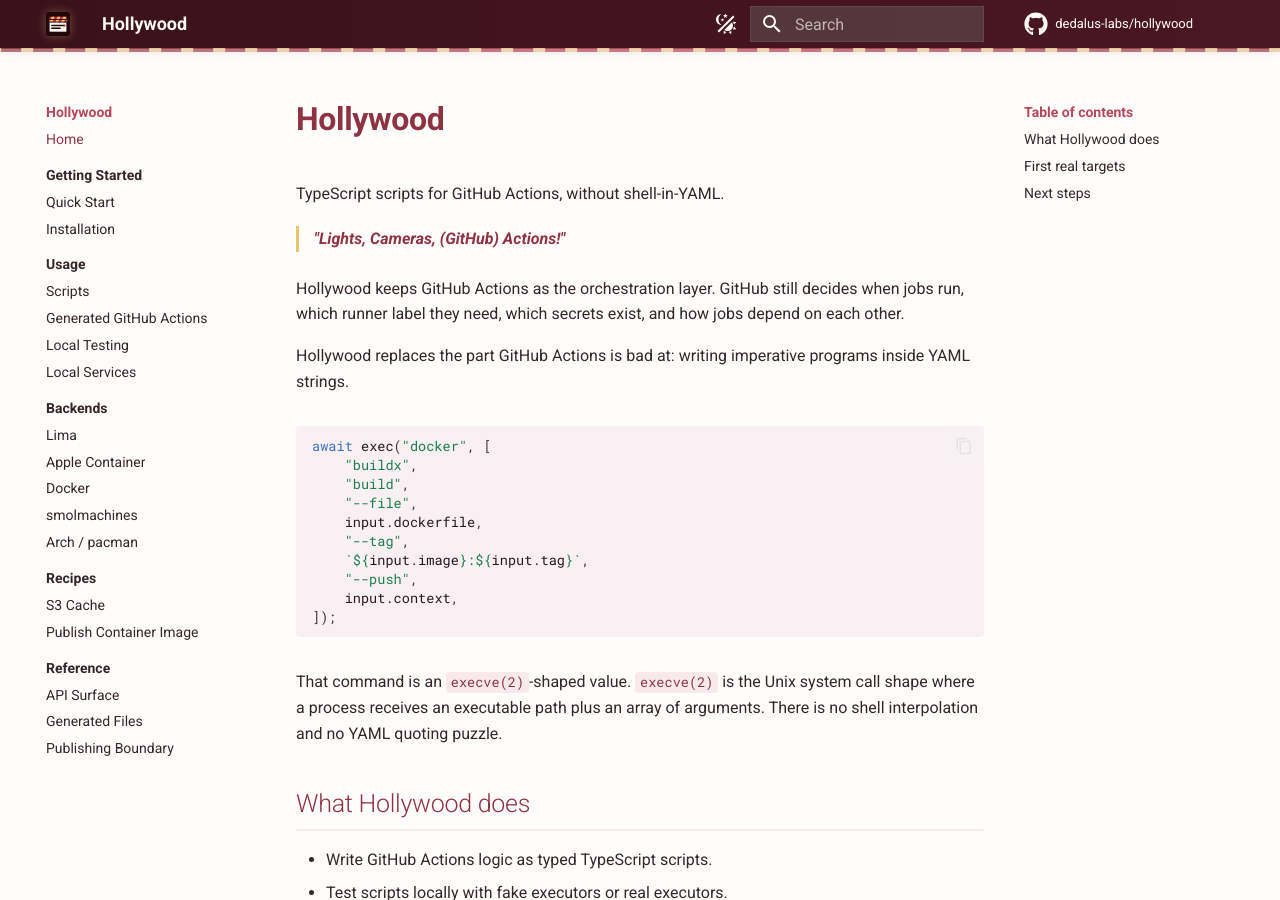
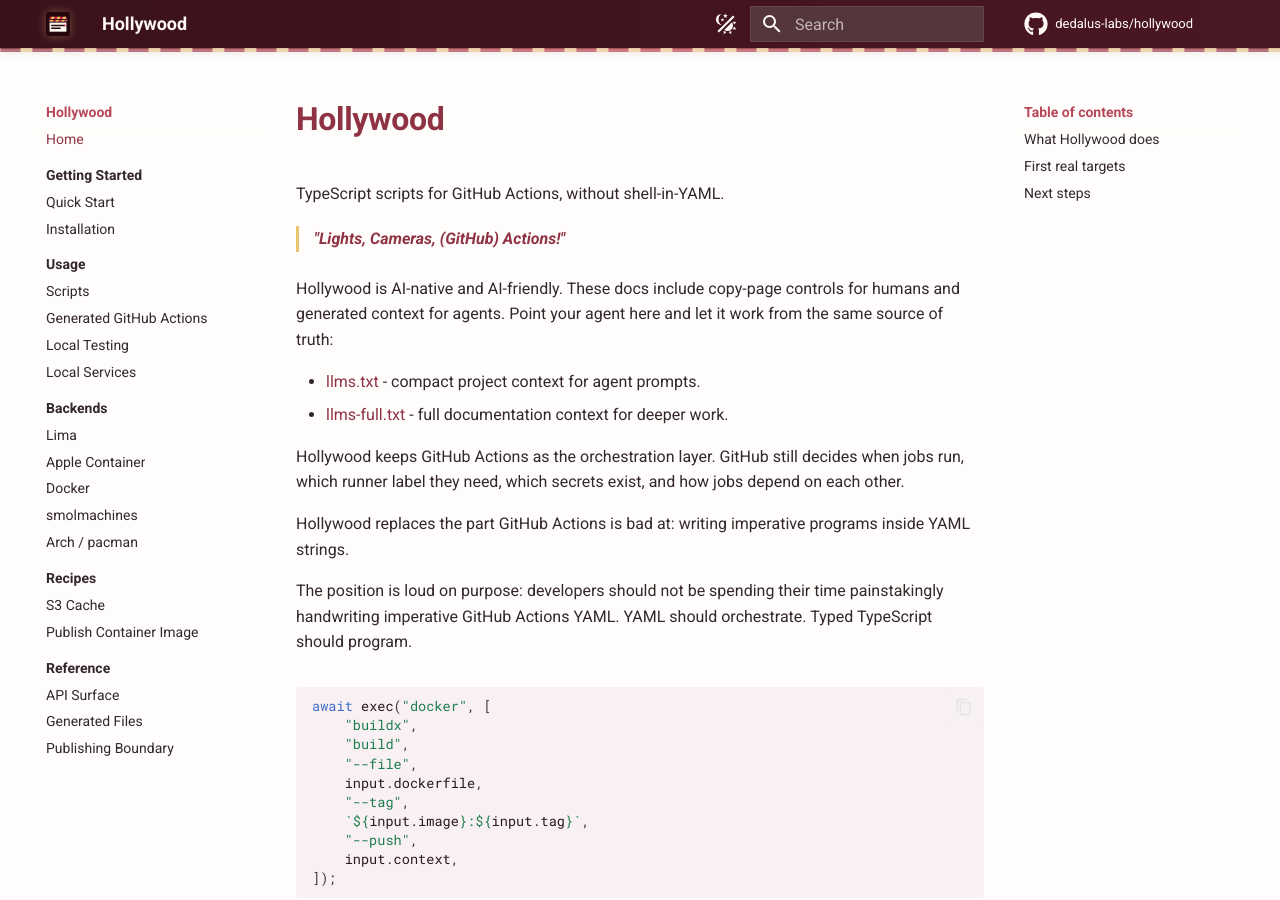
Before and after one commit to dedalus-labs/hollywood, an MkDocs documentation site: the page built from docs/index.md, in a window 1280 px wide and 900 px high. Built offline with MkDocs 1.6.1 and Material for MkDocs 9.7.7, drawn with Linux system fonts in a browser that asks for light colours; comment, search, counter and statistics services are not loaded.

Commit message:
docs: position hollywood as ai native

````diff
--- a/docs/index.md
+++ b/docs/index.md
@@ -8,12 +8,25 @@ TypeScript scripts for GitHub Actions, without shell-in-YAML.
 
 <p class="hollywood-motto">"Lights, Cameras, (GitHub) Actions!"</p>
 
+Hollywood is AI-native and AI-friendly. These docs include copy-page controls
+for humans and generated context for agents. Point your agent here and let it
+work from the same source of truth:
+
+- [llms.txt](https://oss.dedaluslabs.ai/hollywood/llms.txt) - compact project
+  context for agent prompts.
+- [llms-full.txt](https://oss.dedaluslabs.ai/hollywood/llms-full.txt) - full
+  documentation context for deeper work.
+
 Hollywood keeps GitHub Actions as the orchestration layer. GitHub still decides
 when jobs run, which runner label they need, which secrets exist, and how jobs
 depend on each other.
 
 Hollywood replaces the part GitHub Actions is bad at: writing imperative
 programs inside YAML strings.
+
+The position is loud on purpose: developers should not be spending their time
+painstakingly handwriting imperative GitHub Actions YAML. YAML should
+orchestrate. Typed TypeScript should program.
 
 ```typescript
 await exec("docker", [
@@ -78,8 +91,8 @@ programs:
 
 **For large language models:**
 
-- `llms.txt`
-- `llms-full.txt`
+- [llms.txt](https://oss.dedaluslabs.ai/hollywood/llms.txt)
+- [llms-full.txt](https://oss.dedaluslabs.ai/hollywood/llms-full.txt)
 
 **Viewing locally:**
 
--- a/mkdocs.yml
+++ b/mkdocs.yml
@@ -57,7 +57,7 @@ plugins:
   - llmstxt:
       full_output: llms-full.txt
       markdown_description: |
-        Hollywood is a TypeScript scripting library for GitHub Actions.
+        Hollywood is an AI-native TypeScript scripting library for GitHub Actions.
         It moves imperative CI/CD logic out of YAML and into testable scripts
         while generating ordinary action.yml files, workflow YAML, and
         GitHub-compatible action entrypoints.
````
Also changed, not shown: README.md (+10 -0 lines).
